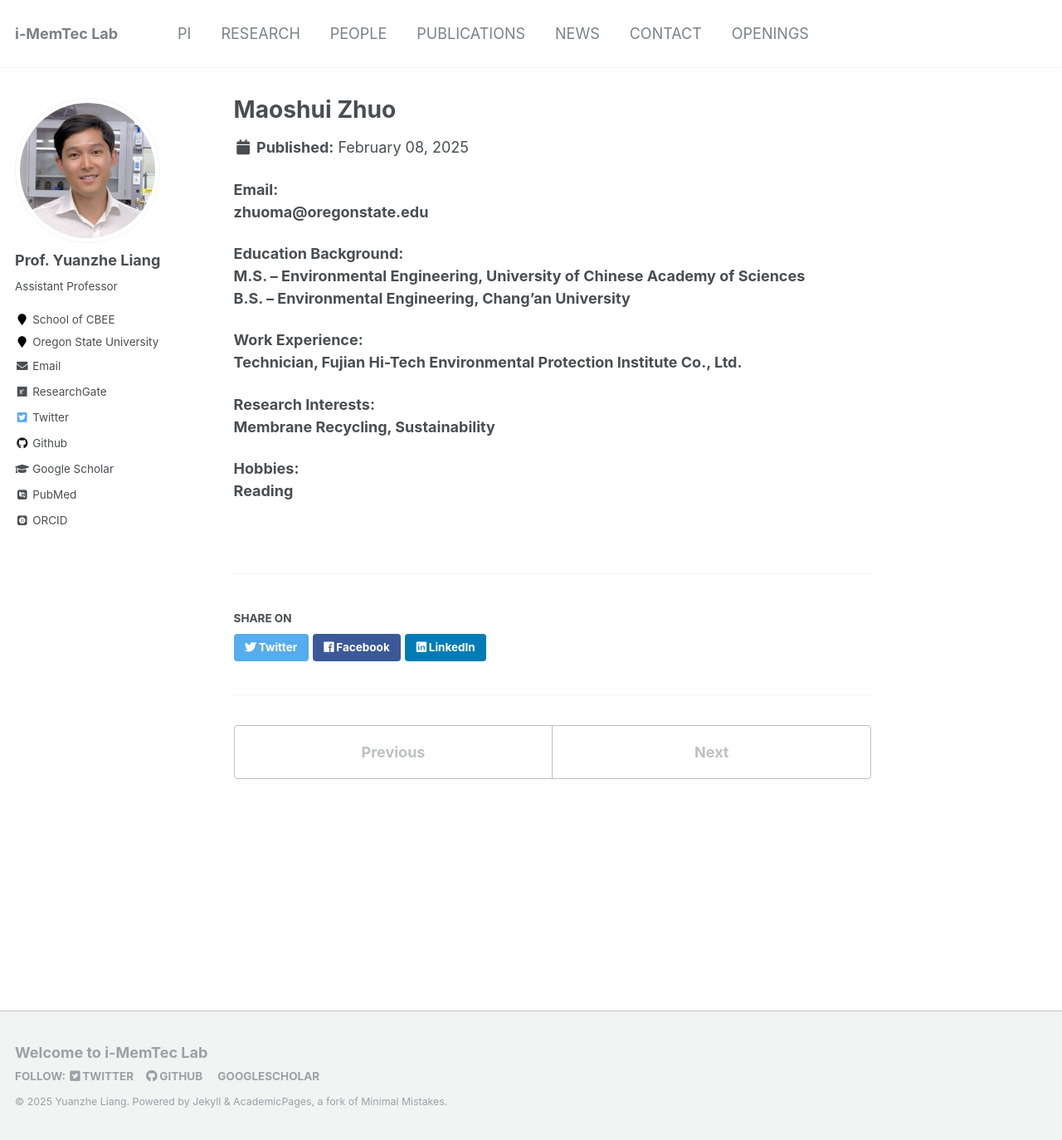
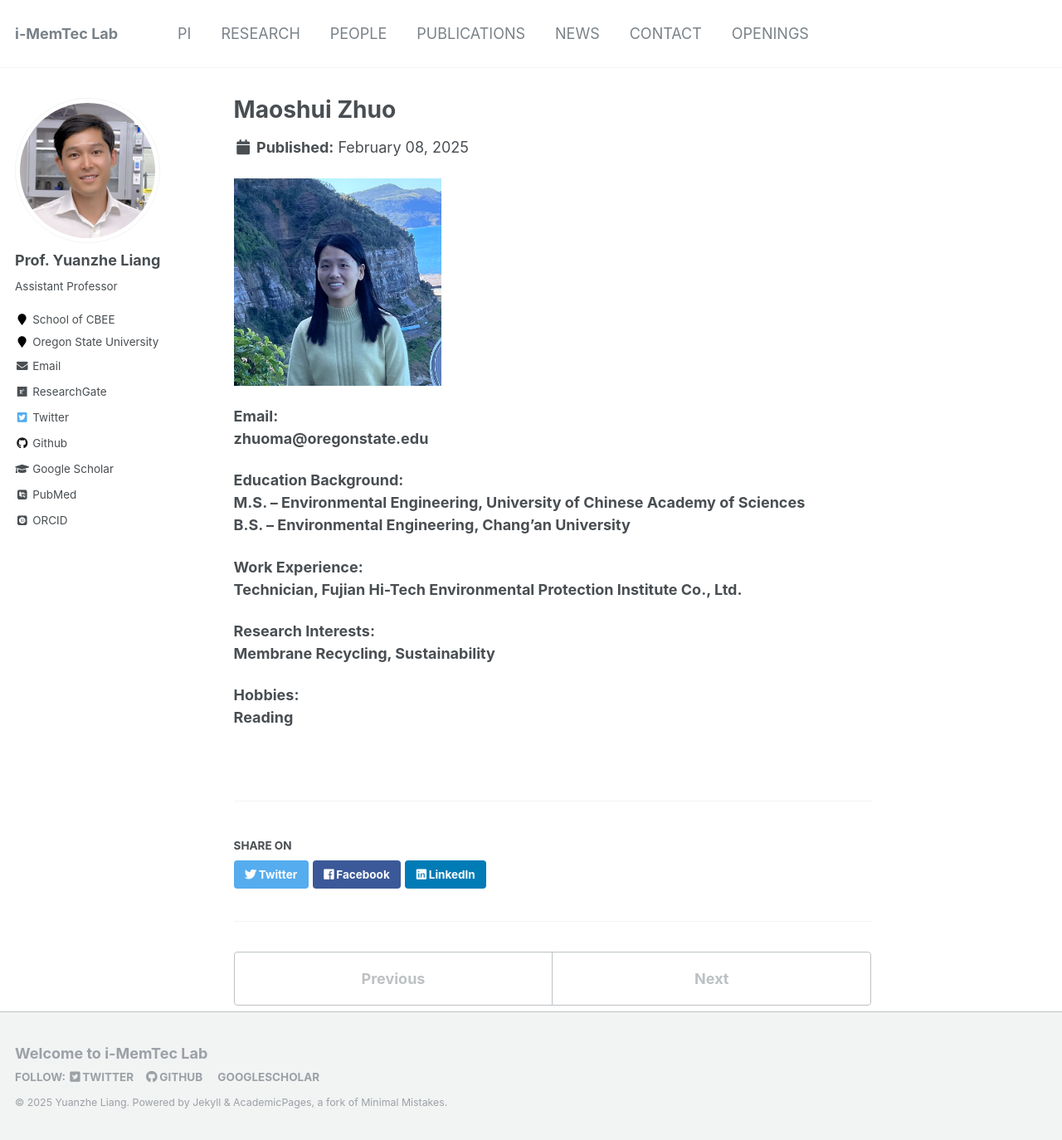
Before and after one commit to yuanzheliang/yuanzheliang.github.io, a Jekyll site: the page built from _portfolio/12-MaoshuiZhuo.md, in a window 1280 px wide and 1374 px high. Shown: the whole window at 83% size. Built offline with Jekyll 4.4.1, drawn with Linux system fonts in a browser that asks for light colours; some web fonts are replaced.

Commit message:
Update 12-MaoshuiZhuo.md

```diff
--- a/_portfolio/12-MaoshuiZhuo.md
+++ b/_portfolio/12-MaoshuiZhuo.md
@@ -4,6 +4,8 @@ excerpt: "**2nd year Ph.D. student** <br/><img src='/images/MaoshuiZhao.jpg' wid
 collection: portfolio
 status: "current"
 ---
+
+<img src='/images/MaoshuiZhao.jpg' width='250' height='250'>
 
 **Email:** <br/>
 **zhuoma@oregonstate.edu**
```
